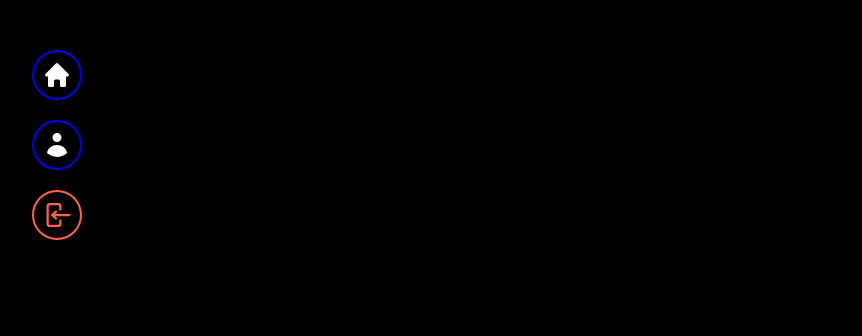
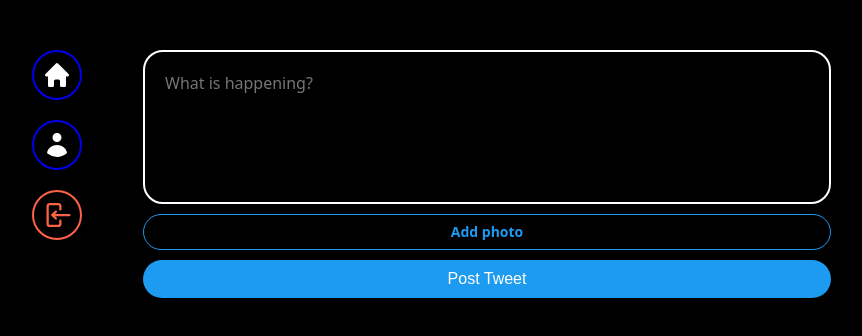
Before and after one commit to JiWoo-Yoo/TwitterCloneCoding, a React (Vite) app: page / in a window 1280 px wide. Shown: the top 336 px of the page, without its empty margins (239-1101 px from the left). Built offline with nearby package versions, Linux system fonts and the light colour scheme; no server answers; sample sign-in values are in the browser's storage.

Commit message:
modified post tweet form

```diff
--- /dev/null
+++ b/src/components/post-tweet-form.tsx
@@ -0,0 +1,132 @@
+import { styled } from "styled-components";
+import { useState } from "react";
+import { auth, db, storage } from "../firebase";
+import { collection, addDoc, updateDoc } from "firebase/firestore";
+import { uploadBytes, ref, getDownloadURL } from "firebase/storage";
+
+const Form = styled.form`
+  display: flex;
+  flex-direction: column;
+  gap: 10px;
+`;
+
+const TextArea = styled.textarea`
+  border: 2px solid white;
+  padding: 20px;
+  border-radius: 20px;
+  font-size: 16px;
+  color: white;
+  background-color: black;
+  width: 100%;
+  resize: none;
+  font-family: system-ui, -apple-system, BlinkMacSystemFont, "Segoe UI", Roboto,
+    Oxygen, Ubuntu, Cantarell, "Open Sans", "Helvetica Neue", sans-serif;
+  &::placeholder {
+    font-size: 16px;
+  }
+  &:focus {
+    outline: none;
+    border-color: #1d9bf0;
+  }
+`;
+
+const AttachFileButton = styled.label`
+  padding: 10px 0px;
+  color: #1d9bf0;
+  text-align: center;
+  border-radius: 20px;
+  border: 1px solid #1d9bf0;
+  font-size: 14px;
+  font-weight: 600;
+  cursor: pointer;
+`;
+
+const AttachFileInput = styled.input`
+  display: none;
+`;
+
+const SubmitBtn = styled.input`
+  background-color: #1d9bf0;
+  color: white;
+  border: none;
+  padding: 10px 0px;
+  border-radius: 20px;
+  font-size: 16px;
+  cursor: pointer;
+  &:hover,
+  &:active {
+    opacity: 0.9;
+  }
+`;
+
+export default function PostTweetForm() {
+  const [isLoading, setLoading] = useState(false);
+  const [tweet, setTweet] = useState("");
+  const [file, setFile] = useState<File | null>(null);
+  const onChange = (e: React.ChangeEvent<HTMLTextAreaElement>) => {
+    setTweet(e.target.value);
+  };
+  const onFileChange = (e: React.ChangeEvent<HTMLInputElement>) => {
+    const { files } = e.target;
+    if (files && files.length === 1) {
+      setFile(files[0]);
+    }
+  };
+  const onSubmit = async (e: React.FormEvent<HTMLFormElement>) => {
+    e.preventDefault();
+    const user = auth.currentUser;
+    if (!user || isLoading || tweet === "" || tweet.length > 180) return;
+
+    try {
+      setLoading(true);
+      const doc = await addDoc(collection(db, "tweets"), {
+        tweet,
+        createAt: Date.now(),
+        user: user.displayName || "Anonymous",
+        userId: user.uid,
+      });
+      if (file) {
+        const locationRef = ref(
+          storage,
+          `tweets/${user.uid}-${user.displayName}/${doc.id}`
+        );
+        const result = await uploadBytes(locationRef, file);
+        const url = await getDownloadURL(result.ref);
+        await updateDoc(doc, {
+          photo: url,
+        });
+      }
+      setTweet("");
+      setFile(null);
+    } catch (e) {
+      console.log(e);
+    } finally {
+      setLoading(false);
+    }
+  };
+  return (
+    <Form onSubmit={onSubmit}>
+      <TextArea
+        required
+        rows={5}
+        maxLength={180}
+        onChange={onChange}
+        value={tweet}
+        placeholder="What is happening?"
+      />
+      <AttachFileButton htmlFor="file">
+        {file ? "Photo Added✅" : "Add photo"}
+      </AttachFileButton>
+      <AttachFileInput
+        onChange={onFileChange}
+        type="file"
+        id="file"
+        accept="image/*"
+      />
+      <SubmitBtn
+        type="submit"
+        value={isLoading ? "Posting..." : "Post Tweet"}
+      />
+    </Form>
+  );
+}
--- a/src/routes/home.tsx
+++ b/src/routes/home.tsx
@@ -1,3 +1,12 @@
+import { styled } from "styled-components";
+import PostTweetForm from "../components/post-tweet-form";
+
+const Wrapper = styled.div``;
+
 export default function Home() {
-  return <h1></h1>;
+  return (
+    <Wrapper>
+      <PostTweetForm />
+    </Wrapper>
+  );
 }
```
Also changed, not shown: 1 other file (tests, documents, lock files or other folders).
